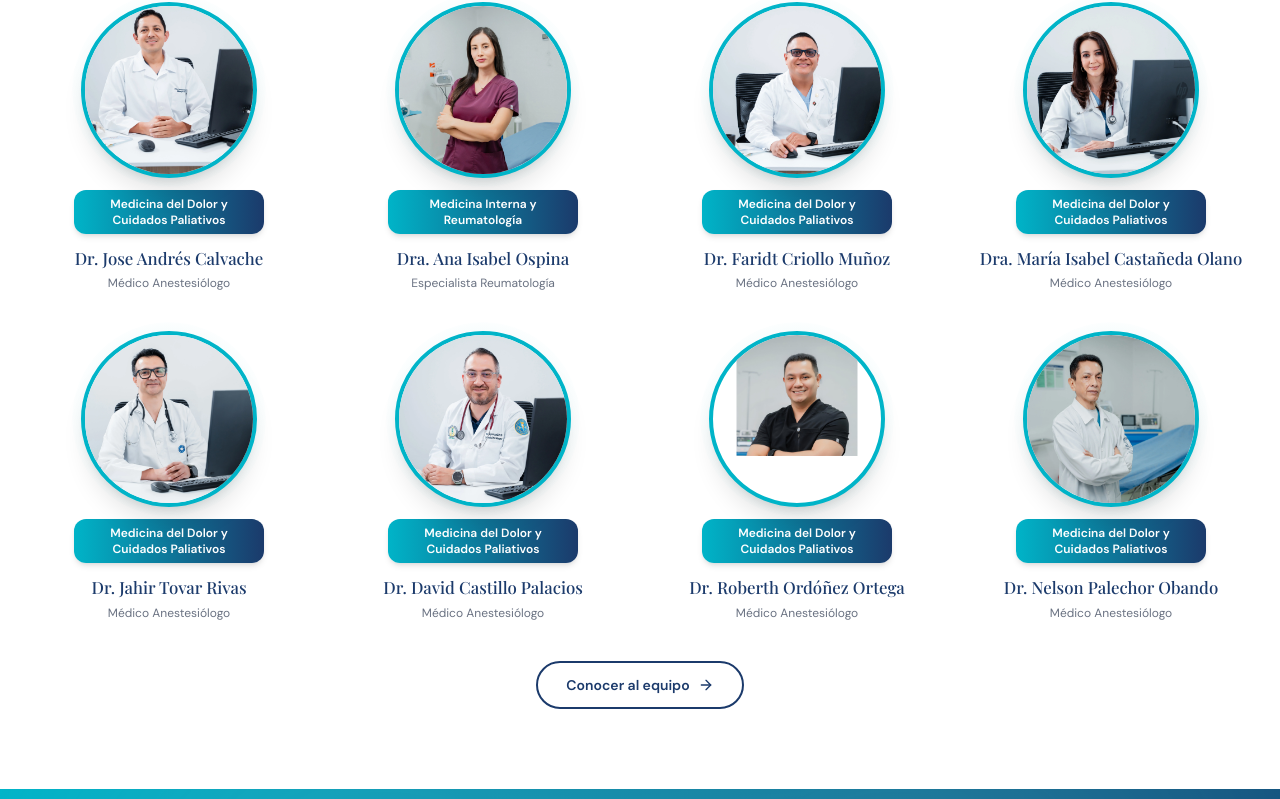
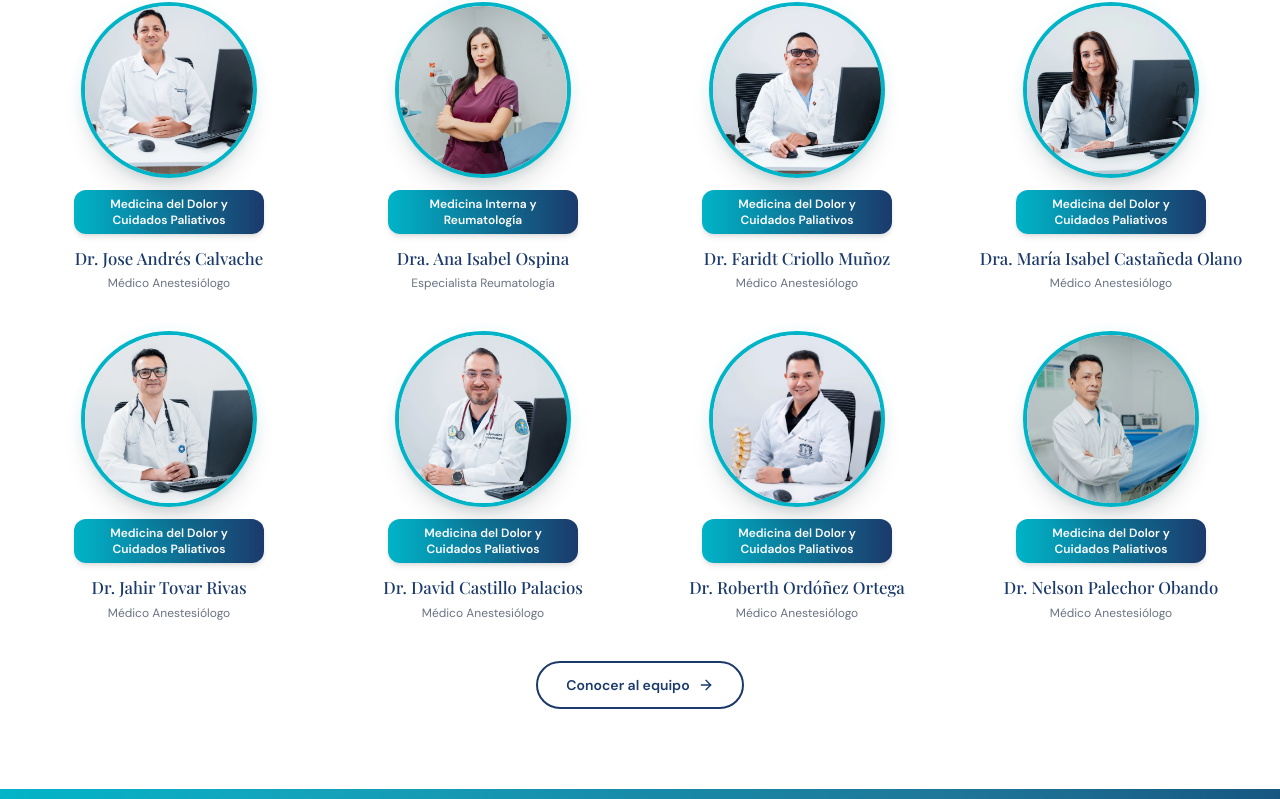
Before and after one commit to CIMDOL/cimdol.github.io, a React (Vite) app: page / in a window 1280 px wide. Shown: the part 3189-3988 px from the top of the page. Built offline with nearby package versions, Linux system fonts and the light colour scheme; a web font is replaced by a local one.

Commit message:
revert: restore roberBata card image and original DoctorCard

```diff
--- a/src/app/components/DoctorCard.tsx
+++ b/src/app/components/DoctorCard.tsx
@@ -26,22 +26,18 @@
         />
         <div
           className="relative w-44 h-44 rounded-full overflow-hidden border-4 shadow-xl group-hover:shadow-2xl transition-shadow duration-300"
-          style={{ borderColor: "#00B4C8", background: "#fff" }}
+          style={{ borderColor: "#00B4C8" }}
         >
           {doctor.imageUrl ? (
-            <div className="w-full h-full group-hover:scale-105 transition-transform duration-500">
             <ImageWithFallback
               src={doctor.imageUrl}
               alt={doctor.name}
-                className="w-full h-full object-cover"
+              className="w-full h-full object-cover group-hover:scale-105 transition-transform duration-500"
               style={{
                 objectPosition: doctor.imagePosition ?? "top",
                 imageRendering: "high-quality",
-                  transform: `scale(${doctor.imageScale ?? 1})`,
-                  transformOrigin: "center top",
               }}
             />
-            </div>
           ) : (
             <div
               className="w-full h-full flex flex-col items-center justify-center gap-1"
--- a/src/app/data/doctors.ts
+++ b/src/app/data/doctors.ts
@@ -14,7 +14,7 @@
 //Imágenes de Dr. David Castillo Palacios
 import david1 from '@assets/medicos/drDavid/david1.webp';
 //Imágenes de Dr. Roberth Ordóñez Ortega
-import roberNuevo from '@assets/medicos/drRoberth/roberNuevo.jpeg';
+import roberBata from '@assets/medicos/drRoberth/roberBata.jpeg';
 //Imágenes de Dr. Nelson Palechor Obando
 import nelsonp1 from '@assets/medicos/drNelson/nelsonp1.webp';
 
@@ -28,7 +28,6 @@
   imageUrl: string;
   images?: string[];
   imagePosition?: string;
-  imageScale?: number; // zoom-out factor <1 for close-up photos
 }
 
 export const doctors: Doctor[] = [
@@ -90,9 +89,8 @@
     specialty: "Medicina del Dolor y Cuidados Paliativos",
     credentials: "Médico Anestesiólogo",
     bio: "Médico anestesiólogo especialista en el tratamiento del dolor crónico con enfoque en procedimientos de vanguardia.",
-    imageUrl: roberNuevo,
-    imagePosition: "center 15%",
-    imageScale: 0.72,
+    imageUrl: roberBata,
+    imagePosition: "50% 35%",
   },
   {
     id: 8,
```
Lines whose indentation alone changed are shown as unchanged.
